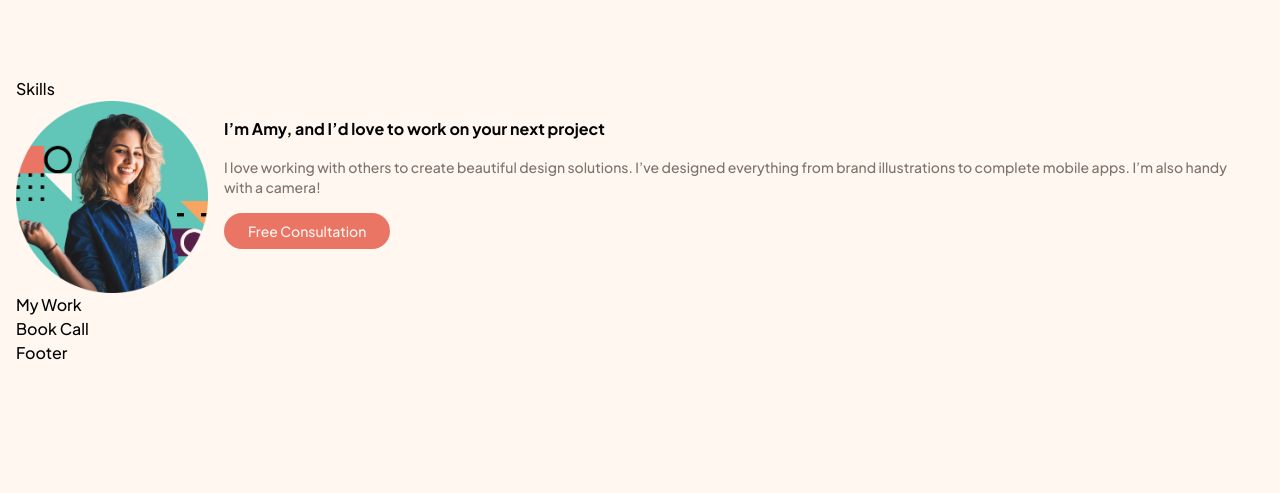
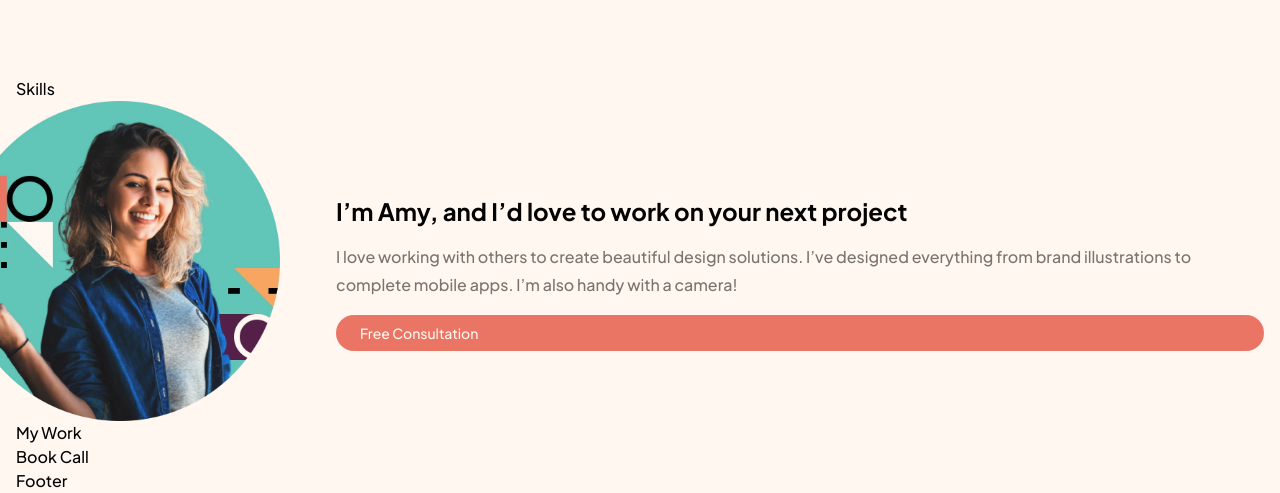
Before and after one commit to ekaspersen/industry-knowledge-ca, a website built with Vite: page index.html in a window 1280 px wide. Shown: the part 329-822 px from the top of the page. Before the commit the page ends 800 px from the top, so only its background shows below. Built offline with nearby package versions, Linux system fonts and the light colour scheme.

Commit message:
using the correct classes on html file

```diff
--- a/index.html
+++ b/index.html
@@ -48,16 +48,14 @@
     </section>
     <section id="about-me">
       <div class="container mx-auto px-4 max-w-7xl">
-        <div class="md:flex rounded-xl p-8 md:p-0">
-          <img
-            class="w-72 h-auto md:w-48 md:h-auto md:rounded-none rounded-full mx-auto"
-            src="/assets/image-amy.webp"
-            alt="amy image"
-          />
+        <div class="md:flex max-w-{75rem} m-auto">
+          <img class="w-80 md:-translate-x-14 m-auto" src="/assets/image-amy.webp" alt="amy image" />
 
-          <div class="p-4 text-base pt-6 md:p-4 text-center md:text-left space-y-4">
-            <h2 class="font-bold">I’m Amy, and I’d love to work on your next project</h2>
-            <p class="mt-1 text-sm text-gray">
+          <div
+            class="flex flex-col align-center justify-center text-base pt-6 md:leading-7 text-center md:text-left space-y-4"
+          >
+            <h2 class="font-bold text-2xl">I’m Amy, and I’d love to work on your next project</h2>
+            <p class="text-gray">
               I love working with others to create beautiful design solutions. I’ve designed everything from brand
               illustrations to complete mobile apps. I’m also handy with a camera!
             </p>
```
